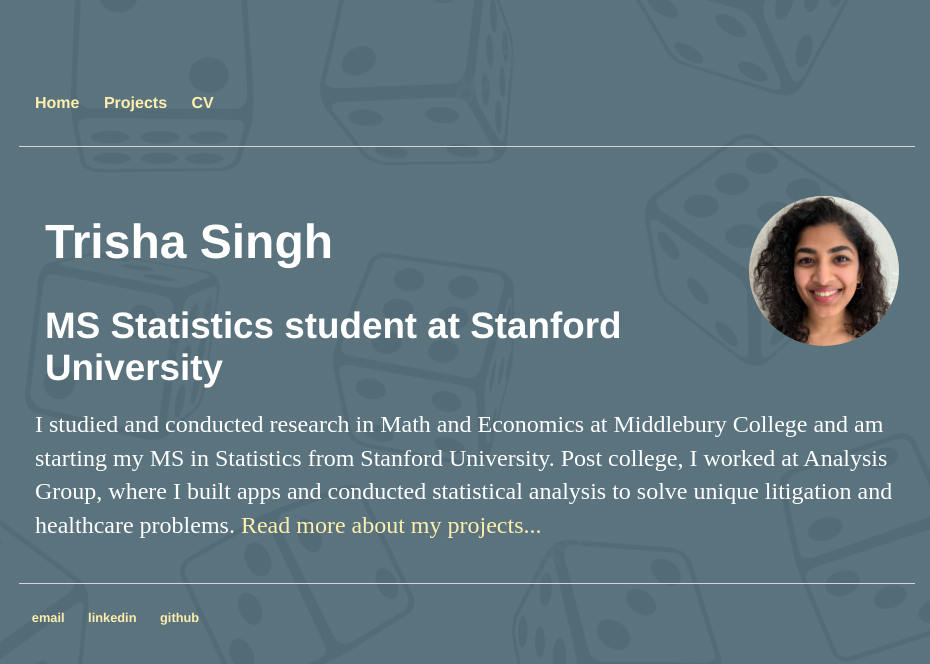
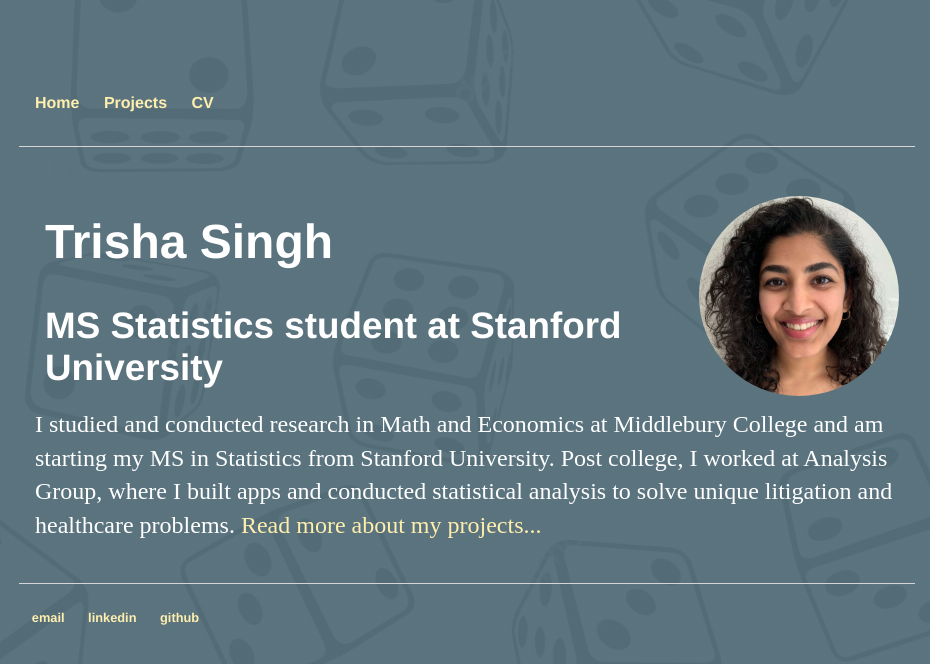
Before and after one commit to trishasingh/trishasingh.github.io, a Jekyll site: the page built from index.html, in a window 1280 px wide. Shown: the top 664 px of the page, without its empty margins (173-1103 px from the left). Built offline with Jekyll 4.4.1, drawn with Linux system fonts in a browser that asks for light colours.

Commit message:
add avatar (#9)

```diff
--- a/index.html
+++ b/index.html
@@ -7,8 +7,8 @@
   .header img {
 		border-radius: 50%;
 		float: right;
-		height: 150px;
-		width: auto;
+		height: 200px;
+		width: 200px;
 		background: #555;
 	}
 
```
